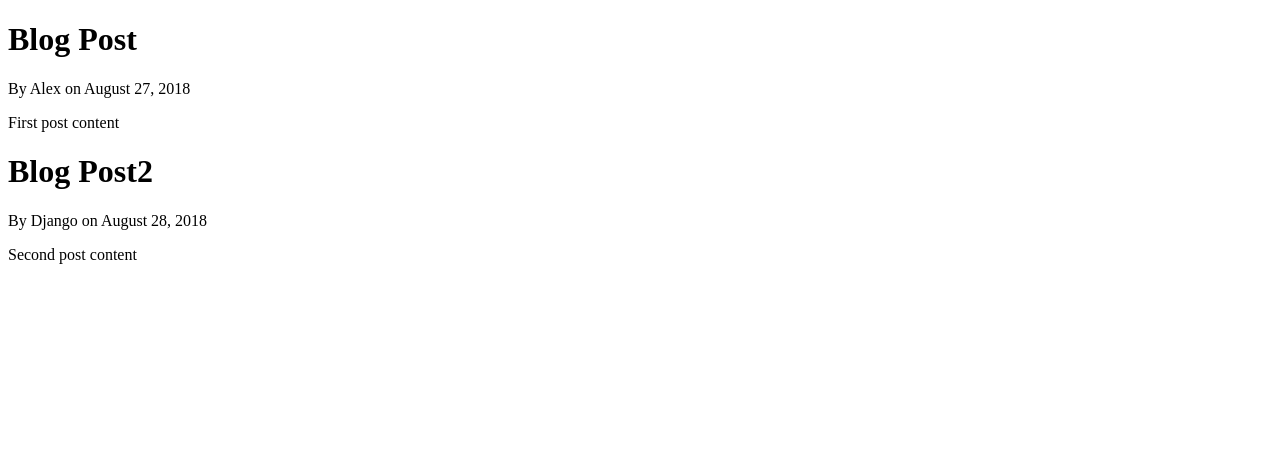
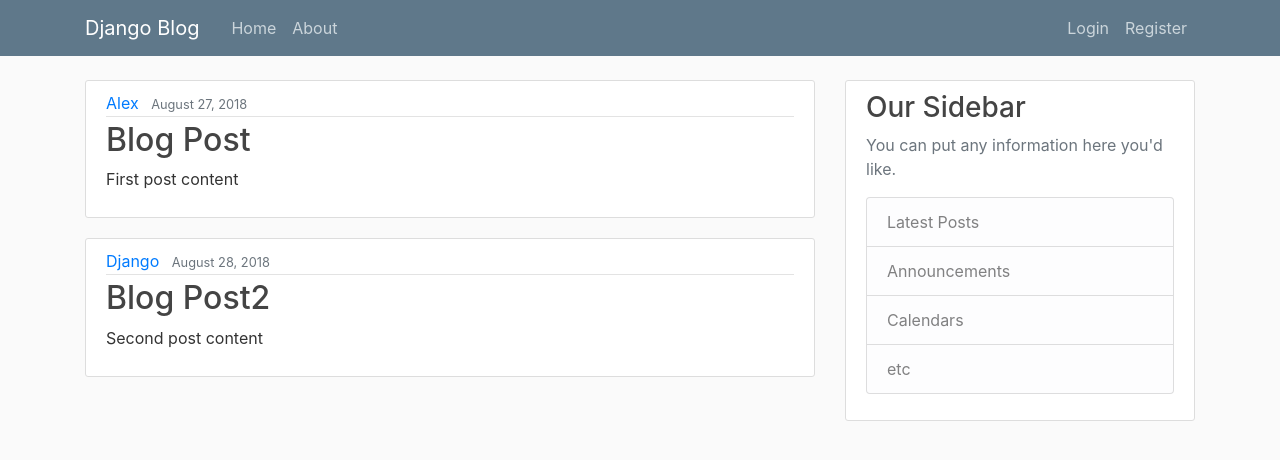
Before and after one commit to alexkoshy1999/Blog-App, a Django app: page / in a window 1280 px wide. Shown: the top 460 px of the page. Run offline with Django 4.2, Linux system fonts and the light colour scheme; some libraries are stand-ins or nearby versions.

Commit message:
templates

```diff
--- /dev/null
+++ b/project/blog/static/blog/main.css
@@ -0,0 +1,84 @@
+body {
+    background: #fafafa;
+    color: #333333;
+    margin-top: 5rem;
+  }
+
+  h1, h2, h3, h4, h5, h6 {
+    color: #444444;
+  }
+
+  ul {
+    margin: 0;
+  }
+
+  .bg-steel {
+    background-color: #5f788a;
+  }
+
+  .site-header .navbar-nav .nav-link {
+    color: #cbd5db;
+  }
+
+  .site-header .navbar-nav .nav-link:hover {
+    color: #ffffff;
+  }
+
+  .site-header .navbar-nav .nav-link.active {
+    font-weight: 500;
+  }
+
+  .content-section {
+    background: #ffffff;
+    padding: 10px 20px;
+    border: 1px solid #dddddd;
+    border-radius: 3px;
+    margin-bottom: 20px;
+  }
+
+  .article-title {
+    color: #444444;
+  }
+
+  a.article-title:hover {
+    color: #428bca;
+    text-decoration: none;
+  }
+
+  .article-content {
+    white-space: pre-line;
+  }
+
+  .article-img {
+    height: 65px;
+    width: 65px;
+    margin-right: 16px;
+  }
+
+  .article-metadata {
+    padding-bottom: 1px;
+    margin-bottom: 4px;
+    border-bottom: 1px solid #e3e3e3
+  }
+
+  .article-metadata a:hover {
+    color: #333;
+    text-decoration: none;
+  }
+
+  .article-svg {
+    width: 25px;
+    height: 25px;
+    vertical-align: middle;
+  }
+
+  .account-img {
+    height: 125px;
+    width: 125px;
+    margin-right: 20px;
+    margin-bottom: 16px;
+  }
+
+  .account-heading {
+    font-size: 2.5rem;
+  }
--- /dev/null
+++ b/project/blog/templates/blog/base.html
@@ -0,0 +1,66 @@
+{% load static %}
+<!DOCTYPE html>
+<html lang="en">
+<head>
+    <meta charset="UTF-8">
+    <meta http-equiv="X-UA-Compatible" content="IE=edge">
+    <meta name="viewport" content="width=device-width, initial-scale=1.0">
+    <link rel="stylesheet" href="https://cdn.jsdelivr.net/npm/bootstrap@4.0.0/dist/css/bootstrap.min.css" integrity="sha384-Gn5384xqQ1aoWXA+058RXPxPg6fy4IWvTNh0E263XmFcJlSAwiGgFAW/dAiS6JXm" crossorigin="anonymous">
+    <link rel="stylesheet" type="text/css" href="{% static 'blog/main.css' %}">
+
+    {% if title %}
+        <title>Danjgo Blog - {{ title }}</title>
+    {% else %}
+        <title>Danjgo Blog</title>
+    {% endif %}
+</head>
+<body>
+    <header class="site-header">
+        <nav class="navbar navbar-expand-md navbar-dark bg-steel fixed-top">
+          <div class="container">
+            <a class="navbar-brand mr-4" href="/">Django Blog</a>
+            <button class="navbar-toggler" type="button" data-toggle="collapse" data-target="#navbarToggle" aria-controls="navbarToggle" aria-expanded="false" aria-label="Toggle navigation">
+            <span class="navbar-toggler-icon"></span>
+            </button>
+            <div class="collapse navbar-collapse" id="navbarToggle">
+              <div class="navbar-nav mr-auto">
+                <a class="nav-item nav-link" href="{% url 'blog-home' %}">Home</a>
+                <a class="nav-item nav-link" href="{% url 'blog-about' %}">About</a>
+              </div>
+              <!-- Navbar Right Side -->
+              <div class="navbar-nav">
+                <a class="nav-item nav-link" href="#">Login</a>
+                <a class="nav-item nav-link" href="#">Register</a>
+              </div>
+            </div>
+          </div>
+        </nav>
+      </header>
+      <main role="main" class="container">
+        <div class="row">
+          <div class="col-md-8">
+            {% block content %}{% endblock %}
+          </div>
+          <div class="col-md-4">
+            <div class="content-section">
+              <h3>Our Sidebar</h3>
+              <p class='text-muted'>You can put any information here you'd like.
+                <ul class="list-group">
+                  <li class="list-group-item list-group-item-light">Latest Posts</li>
+                  <li class="list-group-item list-group-item-light">Announcements</li>
+                  <li class="list-group-item list-group-item-light">Calendars</li>
+                  <li class="list-group-item list-group-item-light">etc</li>
+                </ul>
+              </p>
+            </div>
+          </div>
+        </div>
+      </main>
+
+    <!-- Optional JavaScript -->
+    <!-- jQuery first, then Popper.js, then Bootstrap JS -->
+    <script src="https://code.jquery.com/jquery-3.2.1.slim.min.js" integrity="sha384-KJ3o2DKtIkvYIK3UENzmM7KCkRr/rE9/Qpg6aAZGJwFDMVNA/GpGFF93hXpG5KkN" crossorigin="anonymous"></script>
+    <script src="https://cdn.jsdelivr.net/npm/popper.js@1.12.9/dist/umd/popper.min.js" integrity="sha384-ApNbgh9B+Y1QKtv3Rn7W3mgPxhU9K/ScQsAP7hUibX39j7fakFPskvXusvfa0b4Q" crossorigin="anonymous"></script>
+    <script src="https://cdn.jsdelivr.net/npm/bootstrap@4.0.0/dist/js/bootstrap.min.js" integrity="sha384-JZR6Spejh4U02d8jOt6vLEHfe/JQGiRRSQQxSfFWpi1MquVdAyjUar5+76PVCmYl" crossorigin="anonymous"></script>
+</body>
+</html>
--- a/project/blog/templates/blog/home.html
+++ b/project/blog/templates/blog/home.html
@@ -1,16 +1,16 @@
-<!DOCTYPE html>
-<html lang="en">
-<head>
-    <meta charset="UTF-8">
-    <meta http-equiv="X-UA-Compatible" content="IE=edge">
-    <meta name="viewport" content="width=device-width, initial-scale=1.0">
-    <title>Blog</title>
-</head>
-<body>
-    {% for post in post %}
-        <h1>{{ post.title }}</h1>
-        <p>By {{ post.author }} on {{ post.date_posted }}</p>
-        <p>{{ post.content }}</p>
-    {% endfor %}
-</body>
-</html>
+{% extends "blog/base.html" %}
+
+{% block content %}
+{% for post in post %}
+    <article class="media content-section">
+        <div class="media-body">
+            <div class="article-metadata">
+                <a class="mr-2" href="#">{{ post.author }}</a>
+                <small class="text-muted">{{ post.date_posted }}</small>
+            </div>
+            <h2><a class="article-title" href="#">{{ post.title }}</a></h2>
+            <p class="article-content">{{ post.content }}</p>
+        </div>
+    </article>
+{% endfor %}
+{% endblock content %}
--- a/project/blog/views.py
+++ b/project/blog/views.py
@@ -23,4 +23,4 @@ def home(request):
     return render(request, 'blog/home.html',context)
 
 def about(request):
-    return render(request, 'blog/about.html')
+    return render(request, 'blog/about.html',{'title': 'About'})
```
Also changed, not shown: project/blog/templates/blog/about.html (+5 -12 lines), 1 other file.
